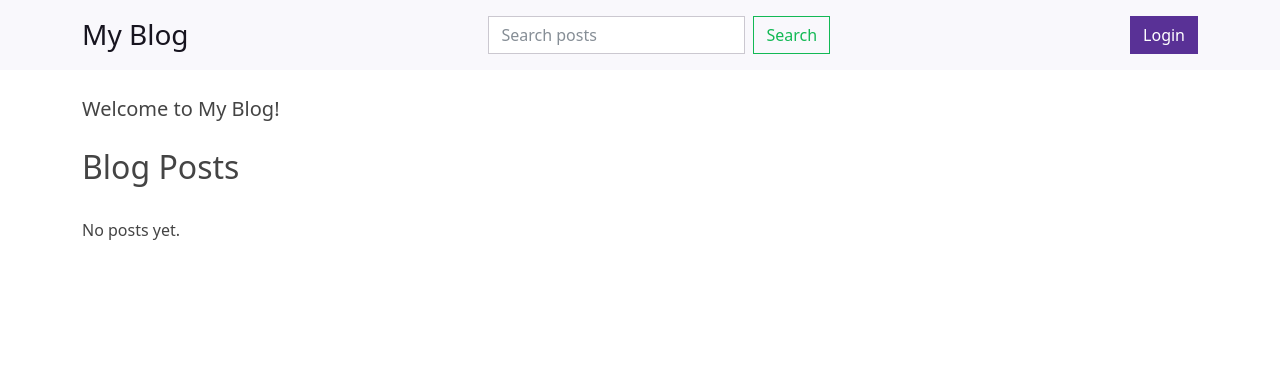
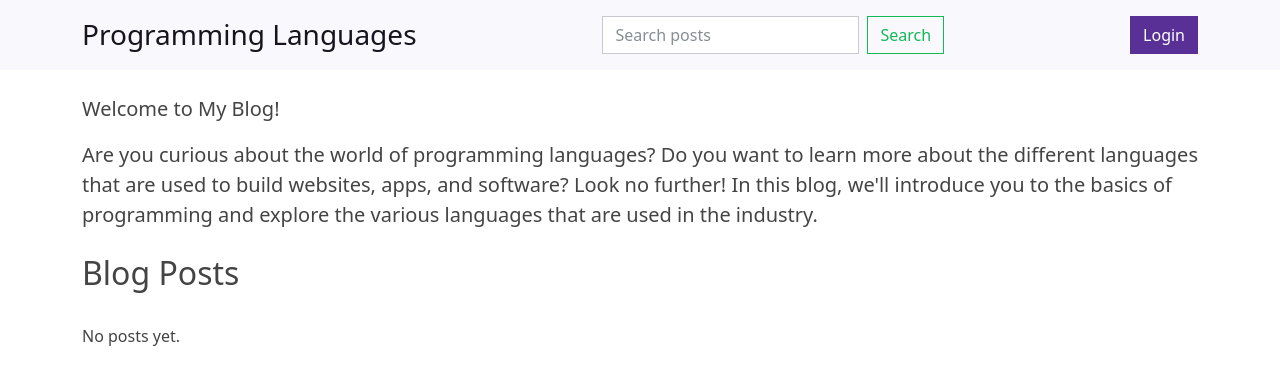
Before and after one commit to dharanuram/My-blog, a Django app: page /hashtag/ in a window 1280 px wide. Shown: the top 385 px of the page. Run offline with Django 5.2, Linux system fonts and the light colour scheme; data that the repository does not hold is empty.

Commit message:
Update home.html

```diff
--- a/blog/templates/home.html
+++ b/blog/templates/home.html
@@ -52,7 +52,7 @@
 <body>
     <header class="bg-light py-3">
         <div class="container d-flex justify-content-between align-items-center">
-            <h1 class="h3 mb-0"><a href="/" class="text-dark text-decoration-none">My Blog</a></h1>
+            <h1 class="h3 mb-0"><a href="/" class="text-dark text-decoration-none">Programming Languages</a></h1>
             <form class="d-flex" action="{% url 'hashtag_search' %}" method="get">
                 <input class="form-control me-2" type="search" name="q" placeholder="Search posts" aria-label="Search">
                 <button class="btn btn-outline-success" type="submit">Search</button>
@@ -81,6 +81,7 @@
 
     <div class="container mt-4">
         <p class="lead">Welcome to My Blog!</p>
+        <p class="lead">Are you curious about the world of programming languages? Do you want to learn more about the different languages that are used to build websites, apps, and software? Look no further! In this blog, we'll introduce you to the basics of programming and explore the various languages that are used in the industry.</p>
 
         {% block content %}
         <h2 class="mt-4">Blog Posts</h2><br>
```
